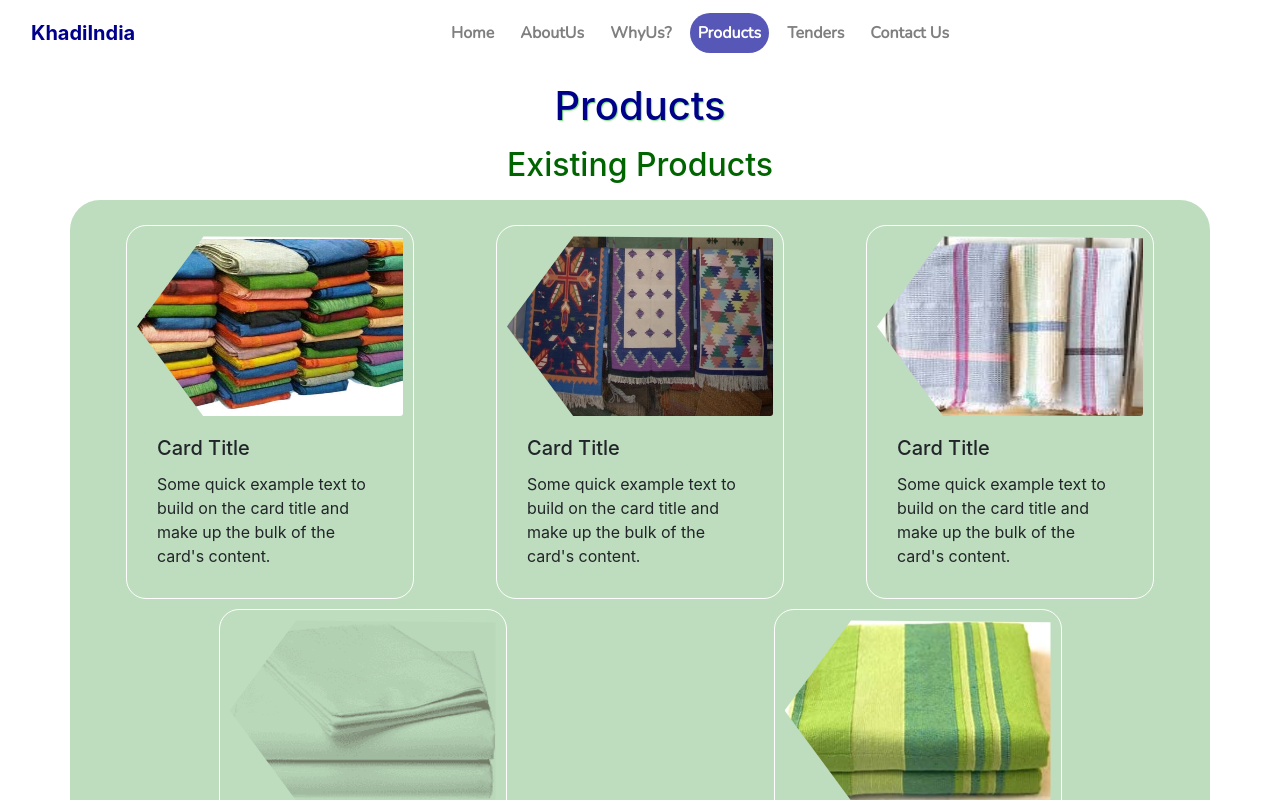
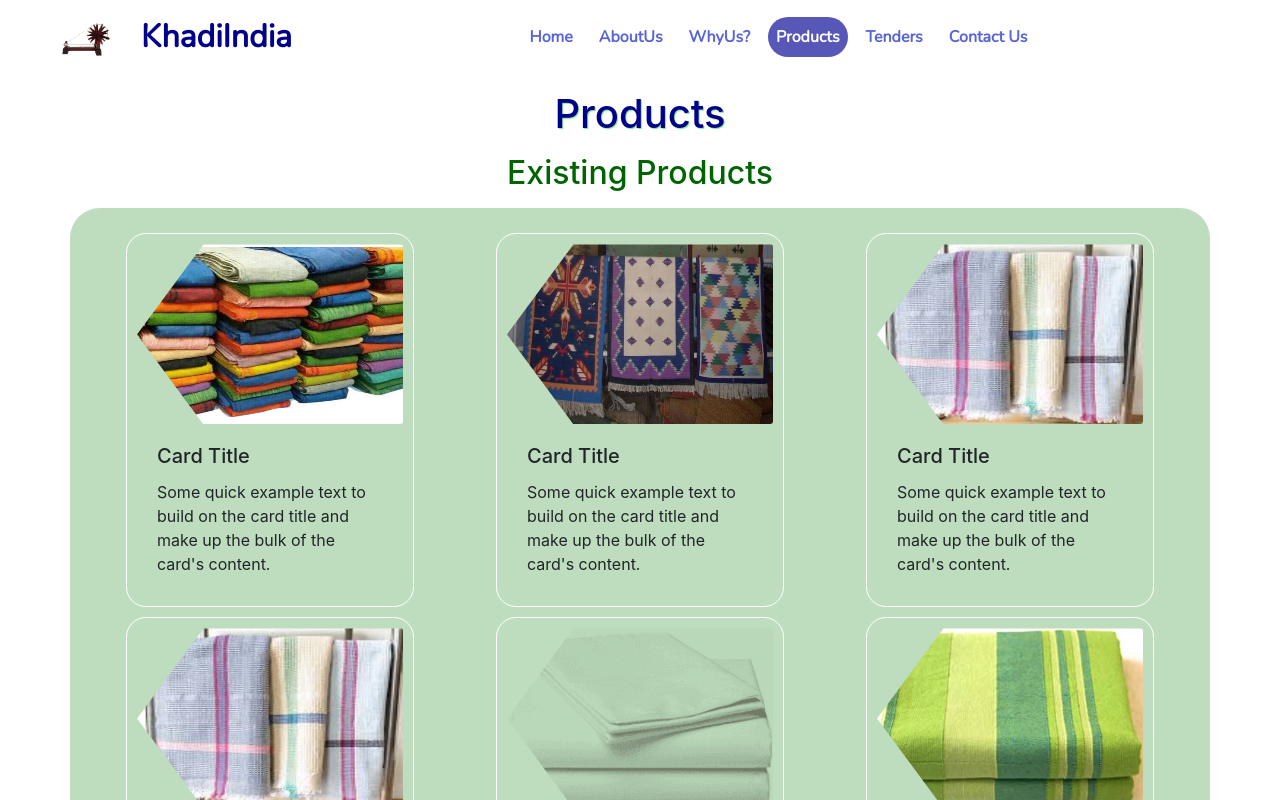
Before and after one commit to ashishpatel546/khadi, a React (Create React App) app: page /products in a window 1280 px wide. Shown: the top 800 px of the page. Built offline with nearby package versions, Linux system fonts and the light colour scheme.

Commit message:
updation done

```diff
--- a/public/index.html
+++ b/public/index.html
@@ -2,7 +2,7 @@
 <html lang="en">
   <head>
     <meta charset="utf-8" />
-    <link rel="icon" href="%PUBLIC_URL%/favicon.ico" />
+    <link rel="icon"  href="%PUBLIC_URL%/logo.jpg" />
     <meta name="viewport" content="width=device-width, initial-scale=1" />
     <meta name="theme-color" content="#000000" />
     <meta
--- a/src/components/NavBar.js
+++ b/src/components/NavBar.js
@@ -1,6 +1,6 @@
 import React from "react";
 import { Nav, Navbar, Container } from "react-bootstrap";
-// import About from './About'
+import logo from '../static/logo.jpg'
 import { Link } from "react-router-dom";
 
 const NavBar = () => {
@@ -9,7 +9,7 @@ const NavBar = () => {
 
       <Navbar collapseOnSelect expand="lg"  variant="light" className="mynav">
         <Container fluid>
-          <Navbar.Brand className="brand"href="/">KhadiIndia</Navbar.Brand>
+          <Navbar.Brand className="brand"href="/"><img src={logo} width='30' height='30' className="nav-logo" />KhadiIndia</Navbar.Brand>
           <Navbar.Toggle aria-controls="basic-navbar-nav" />
           <Navbar.Collapse id="basic-navbar-nav">
             <Nav
--- a/src/components/Products.jsx
+++ b/src/components/Products.jsx
@@ -42,6 +42,17 @@ const Products = () => {
             </Card>
             <Card className="cards" style={{ width: '18rem' }}>
                 <Card.Img className="card-img" variant="top" src={dari}  height="180px" width="180px"/>
+                <Card.Body>
+                    <Card.Title>Card Title</Card.Title>
+                    <Card.Text>
+                        Some quick example text to build on the card title and make up the
+                        bulk of the card's content.
+                    </Card.Text>
+
+                </Card.Body>
+            </Card>
+            <Card className="cards" style={{ width: '18rem' }}>
+                <Card.Img className="card-img"variant="top" src={khaditowel} height="180px" width="180px" />
                 <Card.Body>
                     <Card.Title>Card Title</Card.Title>
                     <Card.Text>
--- a/src/index.css
+++ b/src/index.css
@@ -37,12 +37,22 @@ code {
   background-color: #fff;
 }
 
+.nav-logo{
+  margin-right: 30px !important;
+  margin-left: 30px;
+  width: 50px;
+  height: auto;
+}
+
 .navlink {
   font-weight: bold;
   font-family: 'Nunito', sans-serif;
   color: #fff;
   font-size: 1rem;
   margin: 5px;
+  /* border: 1px solid rgb(57, 70, 212);
+  border-radius: 30px; */
+  color: rgb(89, 100, 216) !important;
 }
 
 .navlink:hover, .navactive{
@@ -129,14 +139,14 @@ code {
 }
 
 .card-img{
-  -webkit-clip-path: polygon(25% 0%, 100% 1%, 100% 100%, 25% 100%, 0% 50%);
-  clip-path: polygon(25% 0%, 100% 1%, 100% 100%, 25% 100%, 0% 50%);
+  -webkit-clip-path: polygon(25% 0%, 100% 0, 100% 100%, 25% 100%, 0% 50%);
+clip-path: polygon(25% 0%, 100% 0, 100% 100%, 25% 100%, 0% 50%);
 }
 
 .c-img {
   height: 90vh !important;
-  -webkit-clip-path: polygon(25% 0%, 100% 1%, 100% 100%, 25% 100%, 0% 50%);
-clip-path: polygon(25% 0%, 100% 1%, 100% 100%, 25% 100%, 0% 50%);
+  -webkit-clip-path: polygon(25% 0%, 100% 0, 100% 100%, 25% 100%, 0% 50%);
+  clip-path: polygon(25% 0%, 100% 0, 100% 100%, 25% 100%, 0% 50%);
 }
 
 .footer {
@@ -237,6 +247,8 @@ clip-path: polygon(25% 0%, 100% 1%, 100% 100%, 25% 100%, 0% 50%);
 .brand{
   color: darkblue !important;
   font-weight: bold;
+  font-size: 2rem !important;
+  font-family: 'Nunito', sans-serif;
 }
 
 .mybtn{
```
Also changed, not shown: public/logo.jpg (added), src/static/logo.jpg (added).
